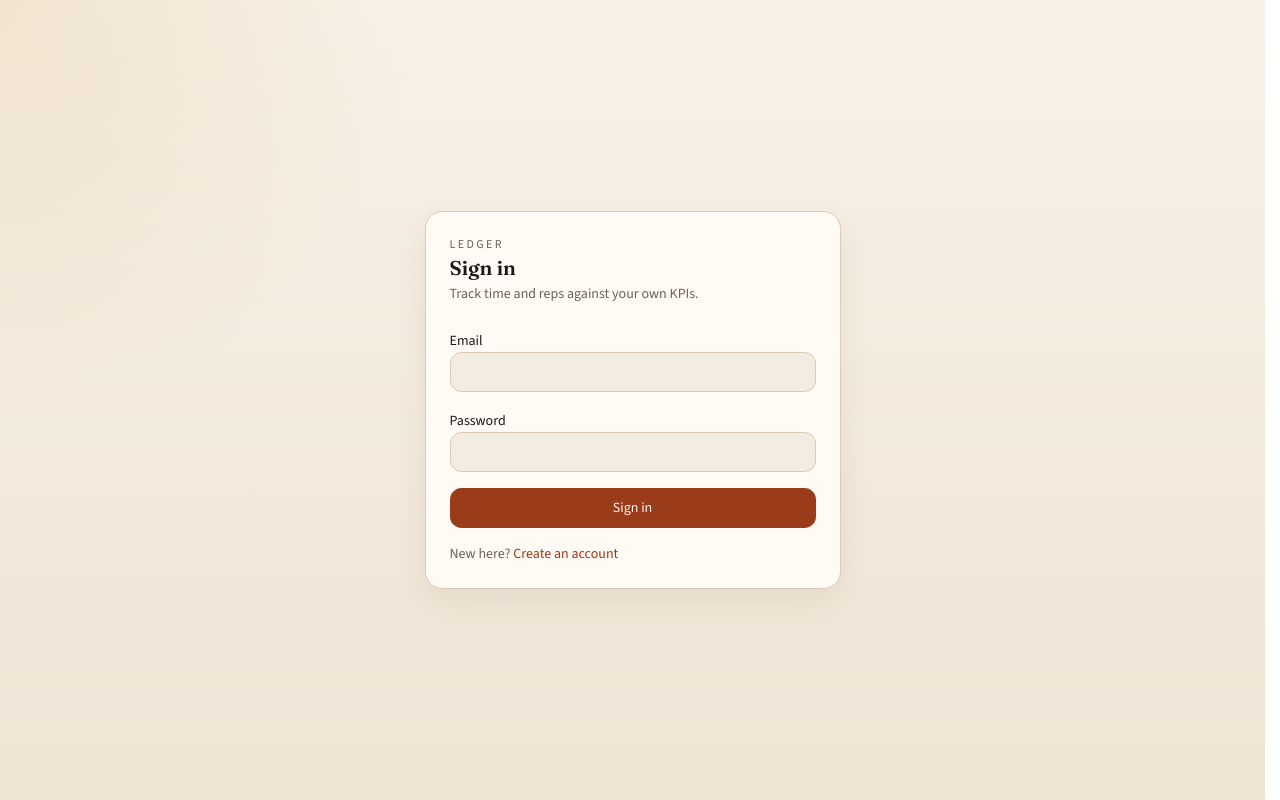
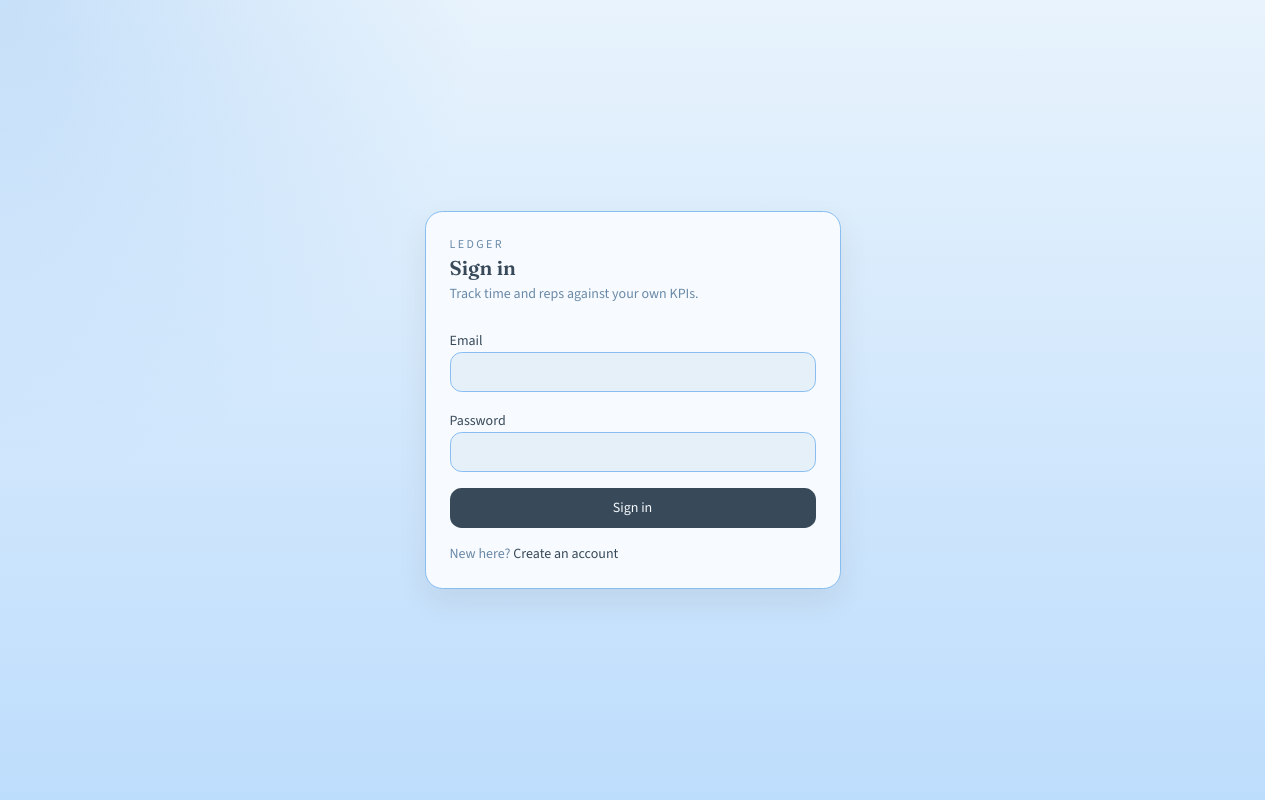
Before and after one commit to ngochieu276/personal-achivement, a React (Vite) app in the folder web/: page /login in a window 1280 px wide. Built offline with nearby package versions, Linux system fonts and the light colour scheme; no server answers.

Commit message:
update color pallete

```diff
--- a/web/src/index.css
+++ b/web/src/index.css
@@ -36,32 +36,32 @@
 }
 
 :root {
-  --background: #f3ece1;
-  --foreground: #1c1915;
-  --card: #fffaf3;
-  --card-foreground: #1c1915;
-  --muted: #ebe1d2;
-  --muted-foreground: #6b6258;
-  --border: #d9cbb8;
-  --input: #d9cbb8;
-  --primary: #9a3b1a;
-  --primary-foreground: #fff7ef;
-  --secondary: #3f5d4a;
-  --secondary-foreground: #f4efe6;
-  --accent: #c9842a;
-  --accent-foreground: #1c1915;
-  --destructive: #9f2d2d;
-  --ring: #9a3b1a;
-  --hit: #3f5d4a;
-  --miss: #9f2d2d;
-  --sidebar: #f7f1e7;
-  --sidebar-foreground: #1c1915;
-  --sidebar-primary: #9a3b1a;
-  --sidebar-primary-foreground: #fff7ef;
-  --sidebar-accent: #ebe1d2;
-  --sidebar-accent-foreground: #1c1915;
-  --sidebar-border: #d9cbb8;
-  --sidebar-ring: #9a3b1a;
+  --background: #e6f0f9;
+  --foreground: #384959;
+  --card: #f7fbff;
+  --card-foreground: #384959;
+  --muted: #d5e8f8;
+  --muted-foreground: #6a89a7;
+  --border: #88bdf2;
+  --input: #88bdf2;
+  --primary: #384959;
+  --primary-foreground: #f7fbff;
+  --secondary: #6a89a7;
+  --secondary-foreground: #f7fbff;
+  --accent: #88bdf2;
+  --accent-foreground: #384959;
+  --destructive: #8f3d4a;
+  --ring: #88bdf2;
+  --hit: #6a89a7;
+  --miss: #8f3d4a;
+  --sidebar: #e8f3fc;
+  --sidebar-foreground: #384959;
+  --sidebar-primary: #384959;
+  --sidebar-primary-foreground: #f7fbff;
+  --sidebar-accent: #bdddfc;
+  --sidebar-accent-foreground: #384959;
+  --sidebar-border: #88bdf2;
+  --sidebar-ring: #88bdf2;
   --radius: 0.85rem;
 }
 
@@ -86,8 +86,8 @@ body {
   margin: 0;
   overscroll-behavior-x: none;
   background:
-    radial-gradient(circle at top left, rgba(201, 132, 42, 0.12), transparent 28%),
-    linear-gradient(180deg, #f7f1e7 0%, #efe4d4 100%);
+    radial-gradient(circle at top left, rgba(136, 189, 242, 0.35), transparent 32%),
+    linear-gradient(180deg, #e8f3fc 0%, #bdddfc 100%);
   color: var(--foreground);
   font-family: var(--font-sans);
 }
```
